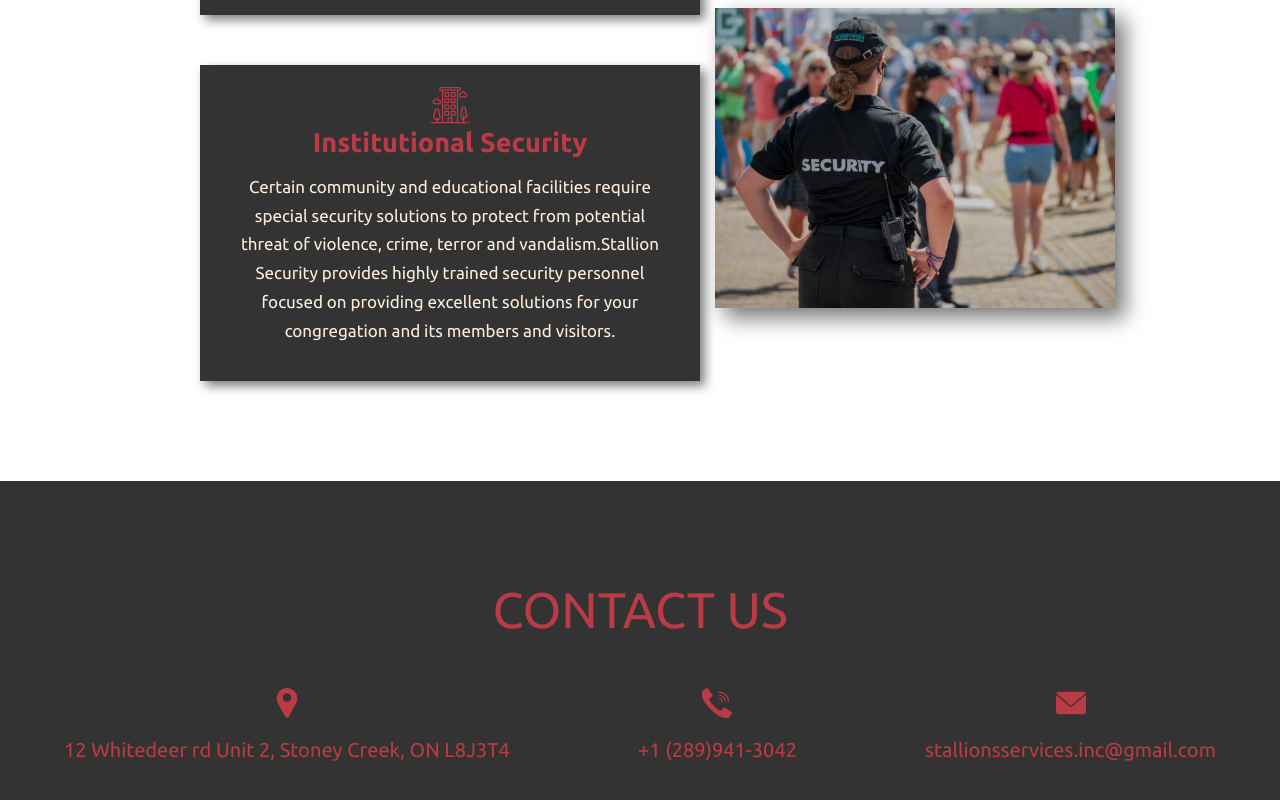
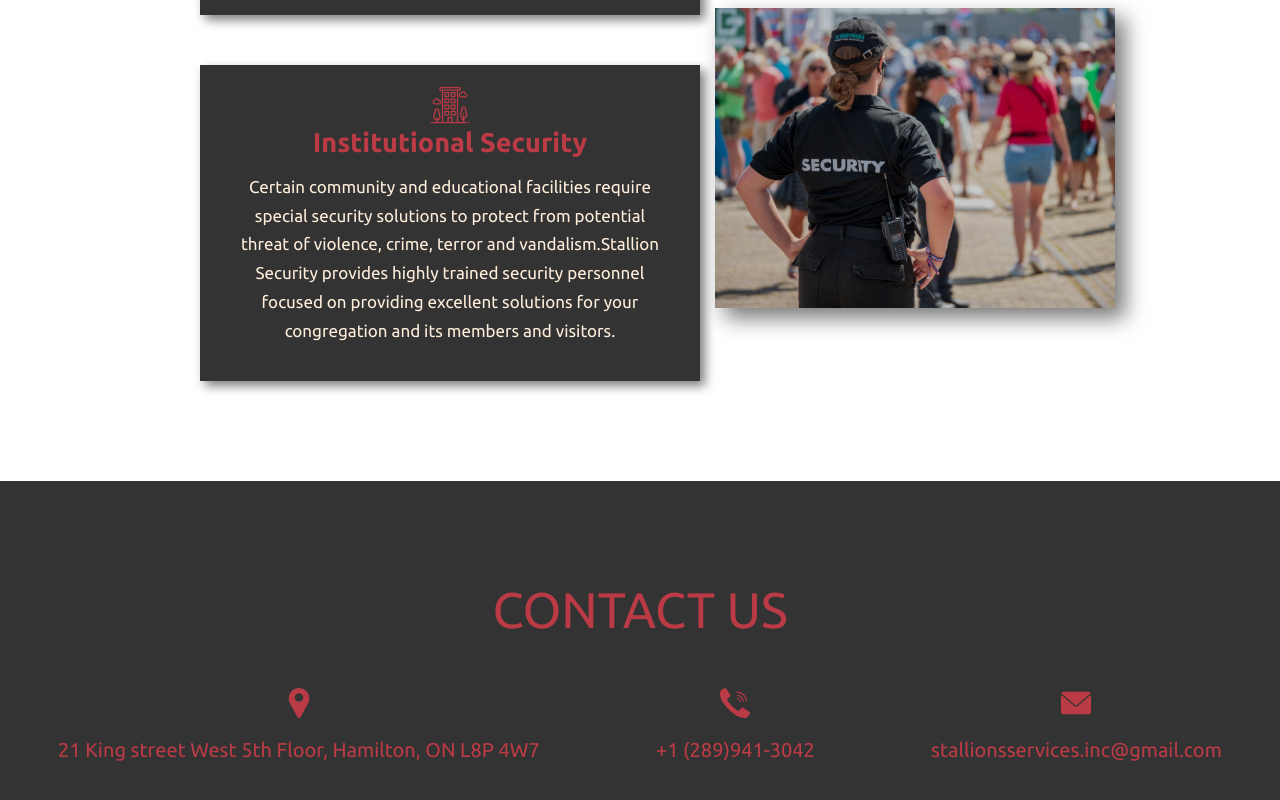
Before and after one commit to Paramjit-kang/security.github.io, a plain HTML site: page index.html in a window 1280 px wide. Shown: the part 1918-2718 px from the top of the page. Drawn offline with nearby package versions, Linux system fonts and the light colour scheme.

Commit message:
Update index.html

```diff
--- a/index.html
+++ b/index.html
@@ -149,7 +149,7 @@
       <div class="contacts">
         <div class="address">
           <img class="icons" src="/images/location.svg" alt="location" />
-          <p>12 Whitedeer rd Unit 2, Stoney Creek, ON L8J3T4</p>
+          <p>21 King street West 5th Floor, Hamilton, ON L8P 4W7</p>
         </div>
         <div class="call">
           <img class="icons" src="/images/phone.svg" alt="phone" />
```
